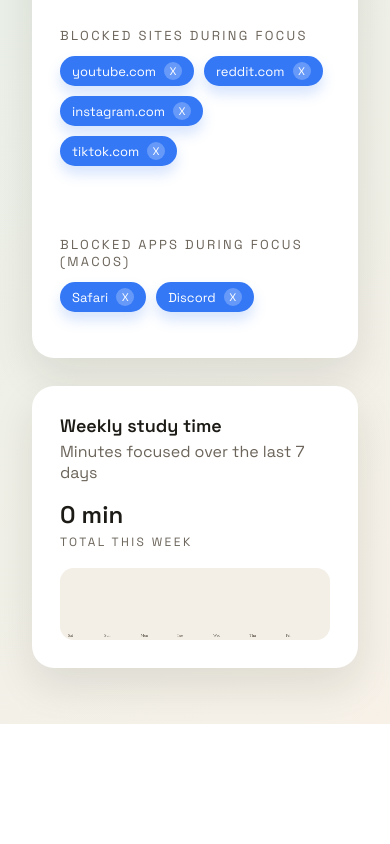
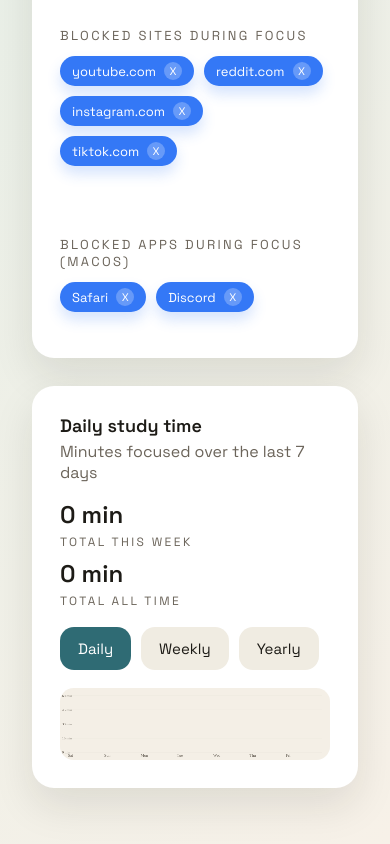
Before and after one commit to CastleCrusher909/Focus-Desk, an Electron app: page index.html in a window 390 px wide. Shown: the part 1090-1934 px from the top of the page. Before the commit the page ends 1814 px from the top, so only its background shows below. Drawn offline with Linux system fonts and the light colour scheme; no server answers.

Commit message:
Stats section overall
add units to graph and show total /weekly minutes blocked

```diff
--- a/index.html
+++ b/index.html
@@ -82,13 +82,24 @@
       <section class="panel chart-panel">
         <div class="chart-header">
           <div>
-            <p class="chart-title">Weekly study time</p>
-            <p class="chart-subtitle">Minutes focused over the last 7 days</p>
+            <p id="chartTitle" class="chart-title">Study time</p>
+            <p id="chartSubtitle" class="chart-subtitle">Daily focus over the last 7 days</p>
           </div>
-          <div class="chart-metric">
-            <span id="weeklyTotal">0 min</span>
-            <p>Total this week</p>
+          <div class="chart-metrics">
+            <div class="chart-metric">
+              <span id="weeklyTotal">0 min</span>
+              <p>Total this week</p>
+            </div>
+            <div class="chart-metric">
+              <span id="historyTotal">0 min</span>
+              <p>Total all time</p>
+            </div>
           </div>
+        </div>
+        <div class="chart-controls">
+          <button id="dailyViewButton" class="ghost" type="button">Daily</button>
+          <button id="weeklyViewButton" class="ghost" type="button">Weekly</button>
+          <button id="yearlyViewButton" class="ghost" type="button">Yearly</button>
         </div>
         <canvas id="weeklyChart" width="820" height="220" aria-label="Weekly study time chart"></canvas>
       </section>
--- a/renderer.js
+++ b/renderer.js
@@ -11,6 +11,7 @@
 const blockStatus = document.getElementById("blockStatus");
 const sessionCount = document.getElementById("sessionCount");
 const weeklyTotal = document.getElementById("weeklyTotal");
+const historyTotal = document.getElementById("historyTotal");
 const weeklyChart = document.getElementById("weeklyChart");
 const blockNotice = document.getElementById("blockNotice");
 const blockedChips = document.getElementById("blockedChips");
@@ -22,6 +23,11 @@
 const openPresetModalButton = document.getElementById("openPresetModalButton");
 const deletePresetButton = document.getElementById("deletePresetButton");
 const presetMeta = document.getElementById("presetMeta");
+const chartTitle = document.getElementById("chartTitle");
+const chartSubtitle = document.getElementById("chartSubtitle");
+const dailyViewButton = document.getElementById("dailyViewButton");
+const weeklyViewButton = document.getElementById("weeklyViewButton");
+const yearlyViewButton = document.getElementById("yearlyViewButton");
 const presetModal = document.getElementById("presetModal");
 const closePresetModalButton = document.getElementById("closePresetModalButton");
 const cancelPresetButton = document.getElementById("cancelPresetButton");
@@ -38,6 +44,7 @@
 let installedApps = [];
 let unifiedSuggestTimer = null;
 let latestUnifiedQuery = "";
+let chartView = "daily";
 
 const PRESET_STORAGE_KEY = "focusCustomPresets";
 let customPresets = loadCustomPresets();
@@ -548,6 +555,67 @@
   return days;
 }
 
+function getDailySeries(days = 7) {
+  const stats = loadStats();
+  const points = [];
+  for (let i = days - 1; i >= 0; i -= 1) {
+    const date = new Date();
+    date.setDate(date.getDate() - i);
+    const key = getDateKey(date);
+    const entry = stats[key] || { sessions: 0, minutes: 0 };
+    points.push({ label: date.toLocaleDateString(undefined, { weekday: "short" }), minutes: entry.minutes });
+  }
+  return points;
+}
+
+function getWeeklySeries(weeks = 12) {
+  const stats = loadStats();
+  const points = [];
+  const today = new Date();
+  for (let i = weeks - 1; i >= 0; i -= 1) {
+    const start = new Date(today);
+    start.setDate(start.getDate() - i * 7);
+    const label = start.toLocaleDateString(undefined, { month: "short", day: "numeric" });
+    let total = 0;
+    for (let d = 0; d < 7; d += 1) {
+      const date = new Date(start);
+      date.setDate(start.getDate() - start.getDay() + d);
+      const key = getDateKey(date);
+      const entry = stats[key] || { minutes: 0 };
+      total += entry.minutes || 0;
+    }
+    points.push({ label, minutes: total });
+  }
+  return points;
+}
+
+function getYearlySeries(months = 12) {
+  const stats = loadStats();
+  const points = [];
+  const today = new Date();
+  for (let i = months - 1; i >= 0; i -= 1) {
+    const date = new Date(today.getFullYear(), today.getMonth() - i, 1);
+    const label = date.toLocaleDateString(undefined, { month: "short" });
+    let total = 0;
+    const month = date.getMonth();
+    const year = date.getFullYear();
+    Object.keys(stats).forEach((key) => {
+      if (!/^\d{4}-\d{2}-\d{2}$/.test(key)) return;
+      const [y, m] = key.split("-").map(Number);
+      if (y === year && m - 1 === month) {
+        total += stats[key].minutes || 0;
+      }
+    });
+    points.push({ label, minutes: total });
+  }
+  return points;
+}
+
+function getHistoryTotal() {
+  const stats = loadStats();
+  return Object.values(stats).reduce((sum, item) => sum + (item.minutes || 0), 0);
+}
+
 function updateStatsUI() {
   const stats = loadStats();
   const todayKey = getDateKey();
@@ -557,10 +625,11 @@
   const weekly = getWeeklyData();
   const totalMinutes = weekly.reduce((sum, item) => sum + item.minutes, 0);
   weeklyTotal.textContent = `${totalMinutes} min`;
-  drawWeeklyChart(weekly);
+  historyTotal.textContent = `${getHistoryTotal()} min`;
+  updateChartView();
 }
 
-function drawWeeklyChart(weekly) {
+function drawChart(series) {
   const ctx = weeklyChart.getContext("2d");
   const width = weeklyChart.width;
   const height = weeklyChart.height;
@@ -569,15 +638,35 @@
   const padding = 24;
   const chartHeight = height - padding * 2;
   const chartWidth = width - padding * 2;
-  const maxMinutes = Math.max(60, ...weekly.map((day) => day.minutes));
-  const barWidth = chartWidth / weekly.length - 12;
+  const maxMinutes = Math.max(60, ...series.map((point) => point.minutes));
+  const barWidth = chartWidth / series.length - 12;
 
   ctx.fillStyle = "#f4efe6";
   ctx.fillRect(0, 0, width, height);
 
-  weekly.forEach((day, index) => {
+  const ticks = 4;
+  const useHours = maxMinutes >= 300;
+  ctx.fillStyle = "#6b645a";
+  ctx.font = "11px Space Grotesk";
+  for (let i = 0; i <= ticks; i += 1) {
+    const rawValue = (maxMinutes / ticks) * i;
+    const displayValue = useHours ? rawValue / 60 : rawValue;
+    const rounded = useHours
+      ? Math.round(displayValue * 10) / 10
+      : Math.round(displayValue);
+    const unit = useHours ? "hr" : "min";
+    const y = height - padding - (chartHeight / ticks) * i;
+    ctx.fillText(`${rounded} ${unit}`, 6, y + 4);
+    ctx.strokeStyle = "rgba(29, 27, 22, 0.08)";
+    ctx.beginPath();
+    ctx.moveTo(padding, y);
+    ctx.lineTo(width - padding, y);
+    ctx.stroke();
+  }
+
+  series.forEach((point, index) => {
     const x = padding + index * (barWidth + 12);
-    const barHeight = (day.minutes / maxMinutes) * chartHeight;
+    const barHeight = (point.minutes / maxMinutes) * chartHeight;
     const y = height - padding - barHeight;
 
     ctx.fillStyle = "#2c6f6a";
@@ -585,9 +674,30 @@
 
     ctx.fillStyle = "#6b645a";
     ctx.font = "12px Space Grotesk";
-    const label = day.date.toLocaleDateString(undefined, { weekday: "short" });
-    ctx.fillText(label, x, height - padding + 14);
+    ctx.fillText(point.label, x, height - padding + 14);
   });
+}
+
+function updateChartView() {
+  dailyViewButton.classList.toggle("active", chartView === "daily");
+  weeklyViewButton.classList.toggle("active", chartView === "weekly");
+  yearlyViewButton.classList.toggle("active", chartView === "yearly");
+
+  if (chartView === "daily") {
+    chartTitle.textContent = "Daily study time";
+    chartSubtitle.textContent = "Minutes focused over the last 7 days";
+    drawChart(getDailySeries(7));
+    return;
+  }
+  if (chartView === "weekly") {
+    chartTitle.textContent = "Weekly study time";
+    chartSubtitle.textContent = "Minutes focused over the last 12 weeks";
+    drawChart(getWeeklySeries(12));
+    return;
+  }
+  chartTitle.textContent = "Yearly study time";
+  chartSubtitle.textContent = "Minutes focused over the last 12 months";
+  drawChart(getYearlySeries(12));
 }
 
 function setStatus(text, meta) {
@@ -739,6 +849,25 @@
   updatePresetMeta();
 });
 
+presetSelect.addEventListener("change", () => {
+  updatePresetMeta();
+});
+
+dailyViewButton.addEventListener("click", () => {
+  chartView = "daily";
+  updateChartView();
+});
+
+weeklyViewButton.addEventListener("click", () => {
+  chartView = "weekly";
+  updateChartView();
+});
+
+yearlyViewButton.addEventListener("click", () => {
+  chartView = "yearly";
+  updateChartView();
+});
+
 applyPresetButton.addEventListener("click", () => {
   const preset = getSelectedPreset();
   if (!preset) return;
--- a/style.css
+++ b/style.css
@@ -569,6 +569,12 @@
   text-align: right;
 }
 
+.chart-metrics {
+  display: grid;
+  gap: 8px;
+  text-align: right;
+}
+
 .chart-metric span {
   font-size: 24px;
   font-weight: 600;
@@ -586,6 +592,22 @@
   width: 100%;
   border-radius: 14px;
   background: #fbfaf7;
+}
+
+.chart-controls {
+  display: flex;
+  gap: 10px;
+  flex-wrap: wrap;
+}
+
+.chart-controls button {
+  background: #f0ece2;
+  color: var(--ink);
+}
+
+.chart-controls button.active {
+  background: var(--accent);
+  color: #ffffff;
 }
 
 .note {
```
